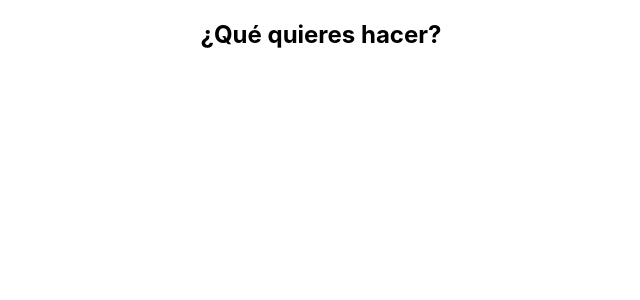
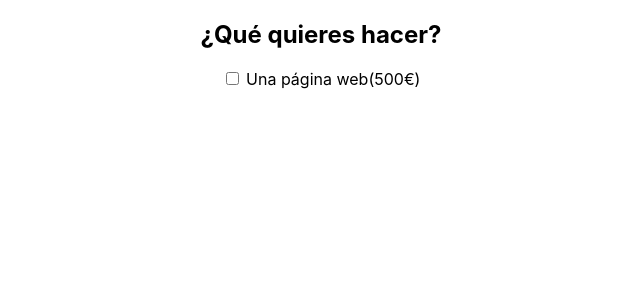
Before and after one commit to XaviOli/presupuesto-app, a React (Create React App) app: page / in a window 1280 px wide. Shown: the top 300 px of the page, without its empty margins (319-959 px from the left). Built offline with nearby package versions, Linux system fonts and the light colour scheme.

Commit message:
Web page

```diff
--- a/src/App.js
+++ b/src/App.js
@@ -5,6 +5,15 @@ function App() {
   return (
     <div className="App">
       <h2>¿Qué quieres hacer?</h2>
+
+      <form>
+        <label>
+          <input
+            type='checkbox'
+            name='web' />
+          {' '}Una página web(500€)
+        </label>
+      </form>
     </div>
   );
 }
```
